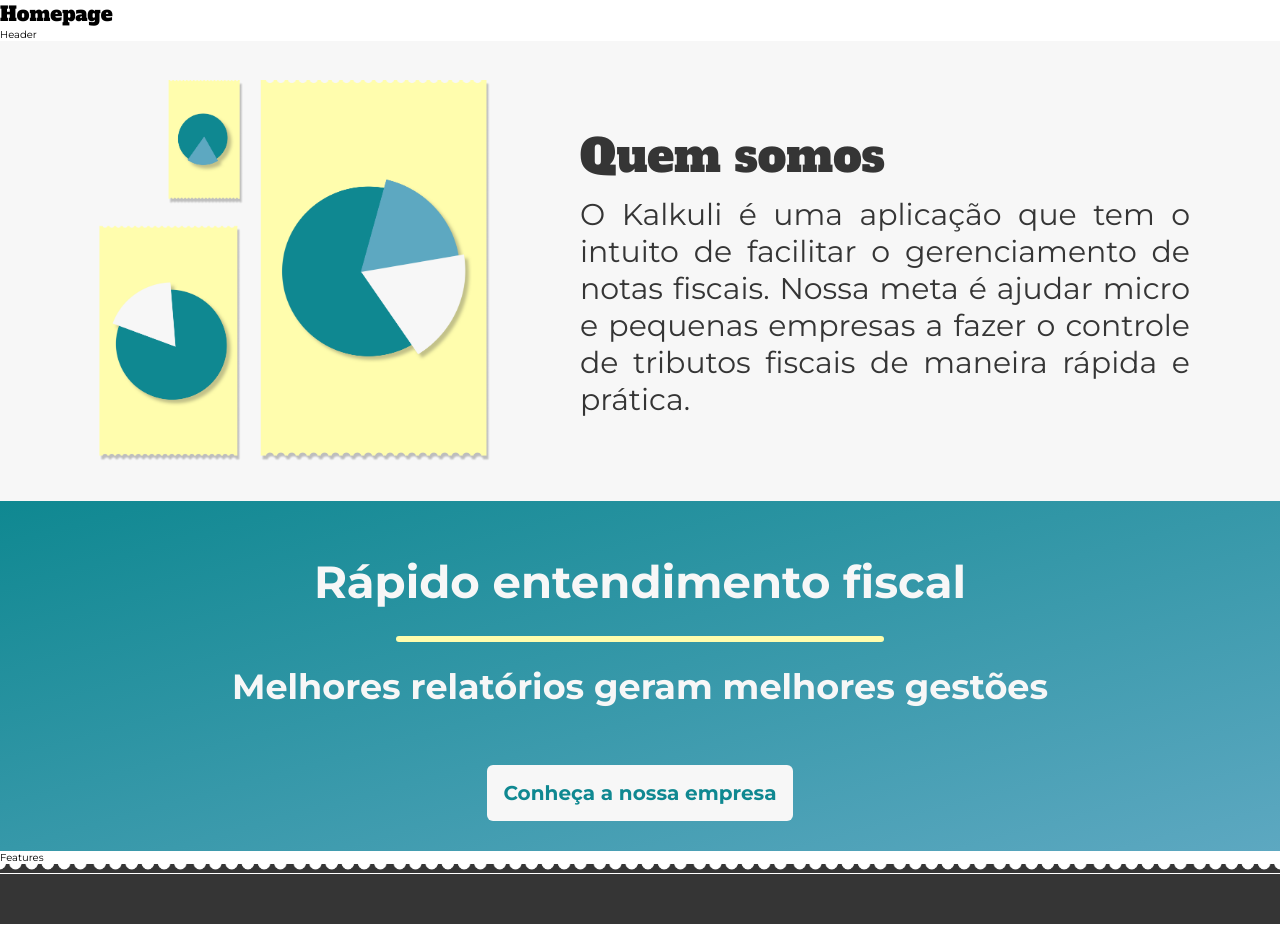
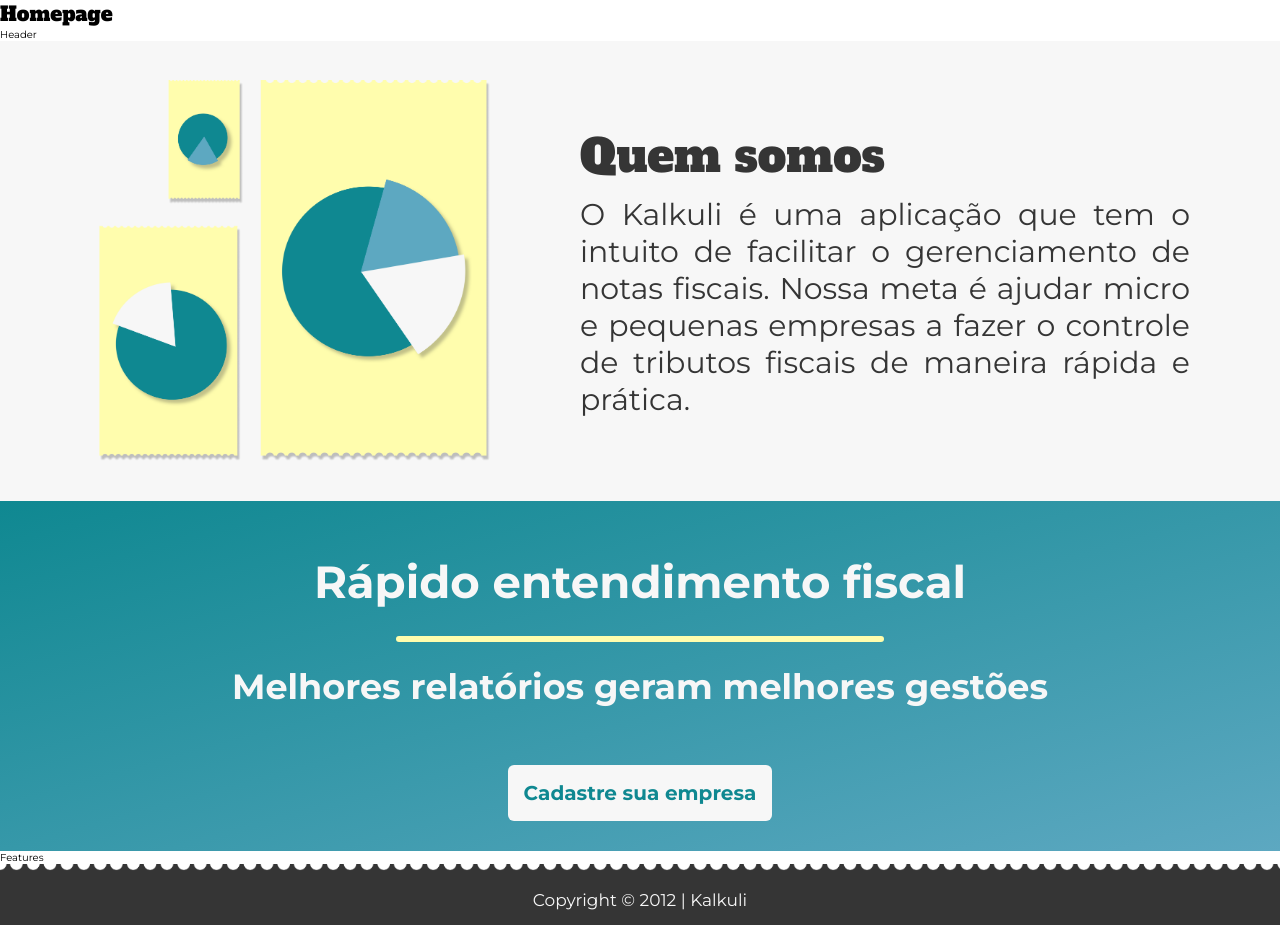
Before and after one commit to Kalkuli/2018.2-Kalkuli_Front-End, a React app: page / in a window 1280 px wide. Built offline with nearby package versions, Linux system fonts and the light colour scheme.

Commit message:
Add footer content

```diff
--- a/src/components/HomePage/HomePage.js
+++ b/src/components/HomePage/HomePage.js
@@ -24,14 +24,14 @@
         <p className='call-first'>Rápido entendimento fiscal</p>
         <div className='call-bar'></div>
         <p>Melhores relatórios geram melhores gestões</p>
-        <div className='call-button'>Conheça a nossa empresa</div>
+        <div className='call-button'>Cadastre sua empresa</div>
       </section>
       <section>
         Features
       </section>
       <div className='footer-img'></div>
       <footer>
-
+        <p>Copyright © 2012 | Kalkuli</p>
       </footer>
 
     </div>
--- a/src/components/HomePage/footer.scss
+++ b/src/components/HomePage/footer.scss
@@ -2,7 +2,12 @@
 
 footer{
     background-color: $color-black;
-    height: 5em;
+    height: 3em;
+    display: flex;
+    align-items: center;
+    justify-content: center;
+    font-size: 1.7em;
+    color: $color-white;
 }
 
 .footer-img{
```
Also changed, not shown: src/assets/img/footer.png.
